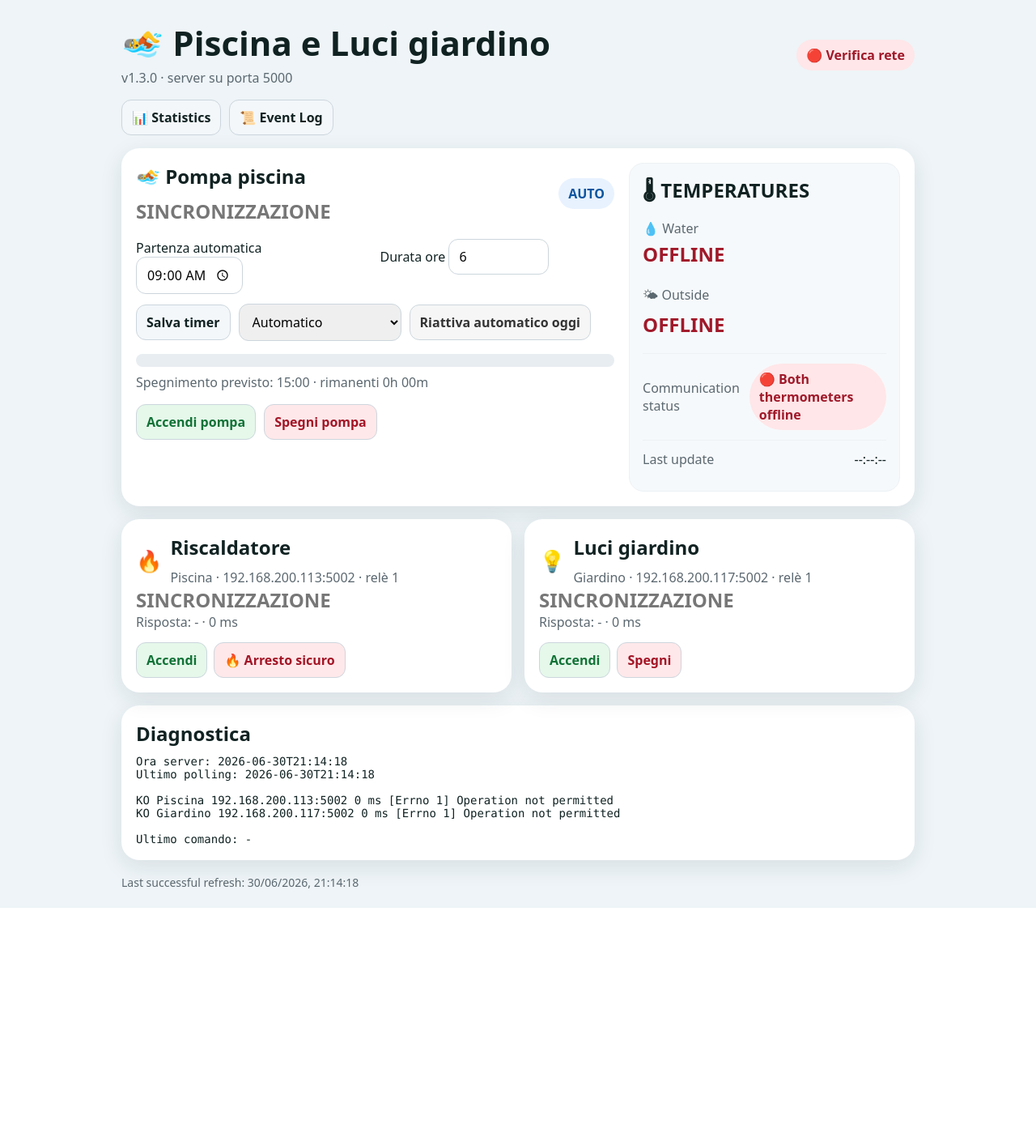
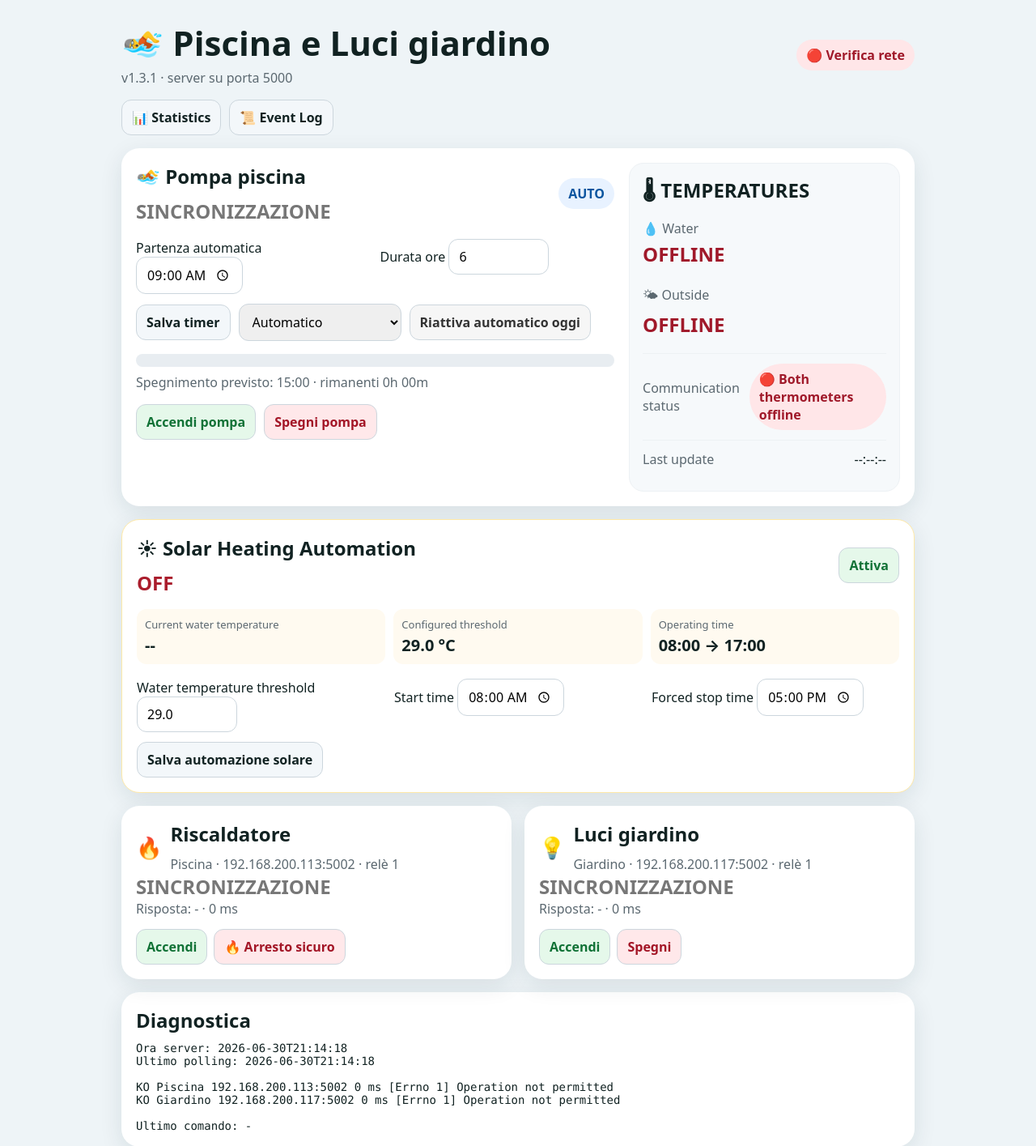
Before and after one commit to miranpiscanc/PoolGardenController, a Flask app: page / in a window 1280 px wide. Shown: the top 1415 px of the page at 81% size. Before the commit the page ends 1121 px from the top, so only its background shows below. Run offline with Flask 2, Linux system fonts and the light colour scheme.

Commit message:
v1.4 - Eco Pool Automation

```diff
--- a/app.py
+++ b/app.py
@@ -1,5 +1,6 @@
 import json
 import atexit
+import shutil
 import threading
 import time
 from datetime import datetime, date, timedelta
@@ -12,14 +13,16 @@
 from temperature_service import DEFAULT_TEMPERATURE_SENSORS, TemperatureService
 
 BASE = Path(__file__).resolve().parent
-CONFIG_PATH = BASE / "config.json"
-STATE_PATH = BASE / "data" / "state.json"
-HEATER_STATS_PATH = BASE / "heater_statistics.json"
-DEVICE_STATS_PATH = BASE / "device_statistics.json"
-EVENT_LOG_PATH = BASE / "event_log.json"
+DATA_DIR = BASE / "data"
+CONFIG_DEFAULTS_PATH = BASE / "config.defaults.json"
+CONFIG_PATH = DATA_DIR / "config.json"
+STATE_PATH = DATA_DIR / "state.json"
+HEATER_STATS_PATH = DATA_DIR / "heater_statistics.json"
+DEVICE_STATS_PATH = DATA_DIR / "device_statistics.json"
+EVENT_LOG_PATH = DATA_DIR / "event_log.json"
 LOG_DIR = BASE / "logs"
 LOG_DIR.mkdir(exist_ok=True)
-STATE_PATH.parent.mkdir(exist_ok=True)
+DATA_DIR.mkdir(exist_ok=True)
 
 app = Flask(__name__)
 app.config["JSON_SORT_KEYS"] = False
@@ -33,6 +36,12 @@
     "last_command": None,
     "started_at": datetime.now().isoformat(timespec="seconds"),
     "scheduler": {"last_action_key": None, "manual_run_until": None, "auto_suspended_date": None},
+    "solar_heating": {
+        "last_start_date": None,
+        "auto_started_date": None,
+        "safe_stop_started_date": None,
+        "safe_stop_completed_date": None
+    },
     "heater_safe_stop": {
         "state": "IDLE",
         "running": False,
@@ -45,6 +54,7 @@
 }
 _safe_stop_thread = None
 _safe_stop_reset_thread = None
+_solar_safe_stop_monitor_thread = None
 temperature_service = None
 SAFE_STOP_COMPLETED_VISIBLE_SECONDS = 3
 MAX_EVENTS = 500
@@ -60,13 +70,48 @@
 }
 
 
+def write_default_json(path, data):
+    path.write_text(json.dumps(data, indent=2, ensure_ascii=False), encoding="utf-8")
+
+
+def migrate_or_create_json(path, legacy_path, default_data):
+    if path.exists():
+        return
+    if legacy_path.exists():
+        shutil.move(str(legacy_path), str(path))
+        return
+    write_default_json(path, default_data)
+
+
+def initialize_runtime_data():
+    DATA_DIR.mkdir(exist_ok=True)
+    if not CONFIG_PATH.exists():
+        legacy_config_path = BASE / "config.json"
+        if legacy_config_path.exists():
+            shutil.move(str(legacy_config_path), str(CONFIG_PATH))
+        elif CONFIG_DEFAULTS_PATH.exists():
+            shutil.copyfile(CONFIG_DEFAULTS_PATH, CONFIG_PATH)
+        else:
+            write_default_json(CONFIG_PATH, {})
+    migrate_or_create_json(DEVICE_STATS_PATH, BASE / "device_statistics.json", {"updated_at": None, "relays": {}})
+    migrate_or_create_json(HEATER_STATS_PATH, BASE / "heater_statistics.json", STATS_DEFAULTS)
+    migrate_or_create_json(EVENT_LOG_PATH, BASE / "event_log.json", [])
+
+
+initialize_runtime_data()
+
+
 def now():
     return datetime.now()
 
 
 def load_config():
     with open(CONFIG_PATH, "r", encoding="utf-8") as f:
-        return json.load(f)
+        cfg = json.load(f)
+    changed = ensure_config_defaults(cfg)
+    if changed:
+        save_config(cfg)
+    return cfg
 
 
 def app_version(cfg):
@@ -76,6 +121,25 @@
 def save_config(cfg):
     with open(CONFIG_PATH, "w", encoding="utf-8") as f:
         json.dump(cfg, f, indent=2, ensure_ascii=False)
+
+
+def ensure_config_defaults(cfg):
+    changed = False
+    if "solar_heating" not in cfg or not isinstance(cfg.get("solar_heating"), dict):
+        cfg["solar_heating"] = {}
+        changed = True
+    solar = cfg["solar_heating"]
+    defaults = {
+        "enabled": False,
+        "water_temperature_threshold": 29.0,
+        "start_time": "08:00",
+        "forced_stop_time": "17:00"
+    }
+    for key, value in defaults.items():
+        if key not in solar:
+            solar[key] = value
+            changed = True
+    return changed
 
 
 def load_state():
@@ -91,6 +155,7 @@
     with _lock:
         data = {
             "scheduler": _runtime.get("scheduler", {}),
+            "solar_heating": _runtime.get("solar_heating", {}),
             "saved_at": now().isoformat(timespec="seconds")
         }
         if extra:
@@ -758,6 +823,14 @@
     return n.replace(hour=h, minute=m, second=0, microsecond=0)
 
 
+def valid_hhmm(value):
+    try:
+        parse_today_time(value)
+        return True
+    except Exception:
+        return False
+
+
 def pump_window(cfg):
     p = cfg["pump"]
     start = parse_today_time(p.get("start_time", "09:00"))
@@ -770,6 +843,152 @@
     p = cfg["pump"]
     key = f"{p['device']}:{p['relay']}"
     return _runtime.get("relays", {}).get(key, {}).get("active")
+
+
+def water_temperature_snapshot():
+    if temperature_service is None:
+        return None
+    water = temperature_service.snapshot().get("sensors", {}).get("water")
+    if not water or not water.get("online"):
+        return None
+    try:
+        return float(water.get("value"))
+    except (TypeError, ValueError):
+        return None
+
+
+def solar_heating_config(cfg):
+    ensure_config_defaults(cfg)
+    return cfg["solar_heating"]
+
+
+def solar_heating_window(cfg):
+    solar = solar_heating_config(cfg)
+    return (
+        parse_today_time(solar.get("start_time", "08:00")),
+        parse_today_time(solar.get("forced_stop_time", "17:00"))
+    )
+
+
+def solar_heating_snapshot(cfg=None):
+    if cfg is None:
+        cfg = load_config()
+    solar = dict(solar_heating_config(cfg))
+    start, stop = solar_heating_window(cfg)
+    with _lock:
+        runtime = dict(_runtime["solar_heating"])
+    water_temperature = water_temperature_snapshot()
+    return {
+        **solar,
+        "status": "ON" if solar.get("enabled") else "OFF",
+        "water_temperature": water_temperature,
+        "operating_start_time": start.strftime("%H:%M"),
+        "operating_stop_time": stop.strftime("%H:%M"),
+        "safe_stop_time": (stop - timedelta(minutes=2)).strftime("%H:%M"),
+        "runtime": runtime
+    }
+
+
+def record_solar_event(event, reason=""):
+    record_event("Solar Heating", "Automation", event, "Solar Heating", reason)
+    log(f"SOLAR_HEATING {event} | {reason}")
+
+
+def monitor_solar_safe_stop_completion(target_date):
+    while True:
+        safe_stop = safe_stop_snapshot()
+        if not safe_stop.get("running"):
+            if safe_stop.get("state") == "COMPLETED":
+                with _lock:
+                    state = _runtime["solar_heating"]
+                    if state.get("safe_stop_completed_date") != target_date:
+                        state["safe_stop_completed_date"] = target_date
+                        save_state()
+                        record_solar_event("Automatic Safe Stop completed")
+            return
+        time.sleep(1)
+
+
+def start_solar_safe_stop_monitor(target_date):
+    global _solar_safe_stop_monitor_thread
+    if _solar_safe_stop_monitor_thread and _solar_safe_stop_monitor_thread.is_alive():
+        return
+    _solar_safe_stop_monitor_thread = threading.Thread(
+        target=monitor_solar_safe_stop_completion,
+        args=(target_date,),
+        daemon=True
+    )
+    _solar_safe_stop_monitor_thread.start()
+
+
+def solar_heating_tick():
+    cfg = load_config()
+    solar = solar_heating_config(cfg)
+    today = date.today().isoformat()
+    state = _runtime["solar_heating"]
+
+    if not solar.get("enabled"):
+        return
+
+    current = now()
+    start, stop = solar_heating_window(cfg)
+    safe_stop_at = stop - timedelta(minutes=2)
+
+    if state.get("auto_started_date") == today:
+        safe_stop = safe_stop_snapshot()
+        if (
+            state.get("safe_stop_started_date") == today
+            and state.get("safe_stop_completed_date") != today
+            and safe_stop.get("state") == "COMPLETED"
+            and not safe_stop.get("running")
+        ):
+            state["safe_stop_completed_date"] = today
+            save_state()
+            record_solar_event("Automatic Safe Stop completed")
+
+        if current >= safe_stop_at and state.get("safe_stop_started_date") != today:
+            state["safe_stop_started_date"] = today
+            save_state()
+            record_solar_event("Automatic Safe Stop started")
+            start_heater_safe_stop(source="solar_heating_safe_stop")
+            start_solar_safe_stop_monitor(today)
+        return
+
+    if current < start or current >= stop or state.get("last_start_date") == today:
+        return
+
+    state["last_start_date"] = today
+    water_temperature = water_temperature_snapshot()
+    if water_temperature is None:
+        save_state()
+        record_solar_event("Automatic heating skipped", "Water temperature unavailable")
+        return
+
+    threshold = float(solar.get("water_temperature_threshold", 29.0))
+    if water_temperature > threshold:
+        save_state()
+        record_solar_event(
+            f"Automatic heating skipped (Water already {water_temperature:.1f}°C)"
+        )
+        return
+
+    pump_dev, pump_no = pump_relay(cfg)
+    heater_dev, heater_no = heater_relay(cfg)
+    pump_status = set_one_raw(cfg, pump_dev, pump_no, True, source="solar_heating")
+    if not relay_set_confirmed(pump_status, True):
+        save_state()
+        record_solar_event("Automatic heating skipped", "Pump start was not confirmed")
+        return
+    heater_status = set_one_raw(cfg, heater_dev, heater_no, True, source="solar_heating")
+    if not relay_set_confirmed(heater_status, True):
+        save_state()
+        record_solar_event("Automatic heating skipped", "Heater start was not confirmed")
+        return
+    state["auto_started_date"] = today
+    state["safe_stop_started_date"] = None
+    state["safe_stop_completed_date"] = None
+    save_state()
+    record_solar_event(f"Automatic heating started (Water {water_temperature:.1f}°C)")
 
 
 def scheduler_tick():
@@ -836,10 +1055,13 @@
     st = load_state()
     if isinstance(st.get("scheduler"), dict):
         _runtime["scheduler"].update(st["scheduler"])
+    if isinstance(st.get("solar_heating"), dict):
+        _runtime["solar_heating"].update(st["solar_heating"])
     while True:
         try:
             poll_all()
             scheduler_tick()
+            solar_heating_tick()
         except Exception as exc:
             log(f"ERRORE background: {exc}")
         time.sleep(load_config()["app"].get("poll_seconds", 4))
@@ -904,11 +1126,13 @@
             "heater_statistics": heater_statistics_snapshot(),
             "statistics": statistics_snapshot(cfg),
             "pump": pump,
+            "solar_heating": solar_heating_snapshot(cfg),
             "runtime": {
                 "started_at": _runtime["started_at"],
                 "last_poll": _runtime["last_poll"],
                 "last_command": _runtime["last_command"],
                 "scheduler": _runtime["scheduler"],
+                "solar_heating": _runtime["solar_heating"],
                 "heater_safe_stop": safe_stop_snapshot()
             },
             "now": now().isoformat(timespec="seconds")
@@ -1002,6 +1226,35 @@
     return render_template("event_log.html")
 
 
+@app.route("/api/solar_heating/config", methods=["POST"])
+def api_solar_heating_config():
+    data = request.get_json(force=True)
+    cfg = load_config()
+    solar = solar_heating_config(cfg)
+    was_enabled = bool(solar.get("enabled"))
+
+    if "enabled" in data:
+        solar["enabled"] = bool(data["enabled"])
+    if "water_temperature_threshold" in data:
+        solar["water_temperature_threshold"] = float(data["water_temperature_threshold"])
+    if "start_time" in data:
+        if not valid_hhmm(data["start_time"]):
+            return jsonify({"ok": False, "error": "Invalid start_time"}), 400
+        solar["start_time"] = data["start_time"]
+    if "forced_stop_time" in data:
+        if not valid_hhmm(data["forced_stop_time"]):
+            return jsonify({"ok": False, "error": "Invalid forced_stop_time"}), 400
+        solar["forced_stop_time"] = data["forced_stop_time"]
+
+    save_config(cfg)
+    is_enabled = bool(solar.get("enabled"))
+    if is_enabled != was_enabled:
+        record_solar_event("Solar Heating enabled" if is_enabled else "Solar Heating disabled")
+    else:
+        record_event("Configuration", "Solar Heating", "Configuration changed", "Manual", f"Solar Heating configuration updated: {solar}")
+    return jsonify({"ok": True, "solar_heating": solar_heating_snapshot(cfg)})
+
+
 @app.route("/api/pump/config", methods=["POST"])
 def api_pump_config():
     data = request.get_json(force=True)
--- a/static/app.js
+++ b/static/app.js
@@ -85,6 +85,7 @@
     }
     document.getElementById('bar').style.width=pumpDisplayCache.bar+'%';
     renderTemperatures(s);
+    renderSolarHeating(s);
     renderCards(s);
     renderDiag(s);
   }catch(e){ const gs=document.getElementById('globalStatus'); gs.textContent='🔴 Server non raggiungibile'; gs.className='pill bad'; }
@@ -123,6 +124,32 @@
     comm.textContent='Caricamento…';
     comm.className='pill gray';
   }
+}
+function renderSolarHeating(s){
+  const solar=s.solar_heating||{};
+  const enabled=!!solar.enabled;
+  const state=document.getElementById('solarHeatingState');
+  if(state){
+    state.textContent=enabled?'ON':'OFF';
+    state.className='state '+(enabled?'on':'off');
+  }
+  const toggle=document.getElementById('solarHeatingToggle');
+  if(toggle){
+    toggle.textContent=enabled?'Disattiva':'Attiva';
+    toggle.className=enabled?'off':'on';
+  }
+  const water=document.getElementById('solarWaterTemperature');
+  if(water) water.textContent=solar.water_temperature===null || solar.water_temperature===undefined ? '--' : Number(solar.water_temperature).toFixed(1)+' °C';
+  const thresholdDisplay=document.getElementById('solarThresholdDisplay');
+  if(thresholdDisplay) thresholdDisplay.textContent=Number(solar.water_temperature_threshold||29).toFixed(1)+' °C';
+  const operating=document.getElementById('solarOperatingTime');
+  if(operating) operating.textContent=`${solar.operating_start_time||solar.start_time||'08:00'} → ${solar.operating_stop_time||solar.forced_stop_time||'17:00'}`;
+  const threshold=document.getElementById('solarThreshold');
+  if(threshold && document.activeElement!==threshold) threshold.value=Number(solar.water_temperature_threshold||29).toFixed(1);
+  const start=document.getElementById('solarStartTime');
+  if(start && document.activeElement!==start) start.value=solar.start_time||'08:00';
+  const stop=document.getElementById('solarStopTime');
+  if(stop && document.activeElement!==stop) stop.value=solar.forced_stop_time||'17:00';
 }
 function renderCards(s){
   const root=document.getElementById('relayCards'); root.innerHTML='';
@@ -194,6 +221,20 @@
 async function setRelay(device,relay,active){ await api('/api/relay',{method:'POST',headers:{'Content-Type':'application/json'},body:JSON.stringify({device,relay,active})}); await refresh(); }
 async function safeStopHeater(){ await api('/api/heater/safe_stop',{method:'POST'}); await refresh(); }
 async function savePumpConfig(){ await api('/api/pump/config',{method:'POST',headers:{'Content-Type':'application/json'},body:JSON.stringify({start_time:document.getElementById('startTime').value,duration_hours:parseFloat(document.getElementById('duration').value),mode:document.getElementById('mode').value})}); await refresh(); }
+async function saveSolarHeatingConfig(extra={}){
+  const payload={
+    water_temperature_threshold:parseFloat(document.getElementById('solarThreshold').value),
+    start_time:document.getElementById('solarStartTime').value,
+    forced_stop_time:document.getElementById('solarStopTime').value,
+    ...extra
+  };
+  await api('/api/solar_heating/config',{method:'POST',headers:{'Content-Type':'application/json'},body:JSON.stringify(payload)});
+  await refresh();
+}
+async function toggleSolarHeating(){
+  const enabled=!((lastStatus&&lastStatus.solar_heating&&lastStatus.solar_heating.enabled)||false);
+  await saveSolarHeatingConfig({enabled});
+}
 async function resetAuto(){ await api('/api/pump/reset_auto',{method:'POST'}); await refresh(); }
 if(document.getElementById('relayCards')){ refresh(); refreshTimer=setInterval(refresh, refreshMs); }
 if(document.getElementById('statisticsCards')){ refreshStatistics(); refreshTimer=setInterval(refreshStatistics, refreshMs); }
--- a/static/style.css
+++ b/static/style.css
@@ -10,6 +10,7 @@
 .between{justify-content:space-between}
 .gap{gap:10px}
 .grid.two{display:grid;grid-template-columns:repeat(auto-fit,minmax(180px,1fr));gap:12px;margin:18px 0 12px}
+.grid.three{display:grid;grid-template-columns:repeat(auto-fit,minmax(180px,1fr));gap:12px;margin:18px 0 12px}
 .pump-layout{display:grid;grid-template-columns:minmax(0,1.5fr) minmax(260px,.85fr);gap:18px;align-items:start}
 .pump-temperature-card{background:#f6f9fb;border:1px solid #edf1f4;border-radius:18px;padding:16px}
 .pump-temperature-card .temperature-grid{grid-template-columns:1fr}
@@ -39,6 +40,11 @@
 .temperature-value.offline{color:#a0192a;font-size:24px}
 .temperature-footer{display:flex;justify-content:space-between;gap:12px;align-items:center;border-top:1px solid #edf1f4;margin:12px 0;padding-top:12px}
 .temperature-status{display:flex;justify-content:space-between;gap:12px;align-items:center;border-top:1px solid #edf1f4;margin:12px 0 0;padding-top:12px}
+.solar-card{border:1px solid #ffe9a8}
+.solar-summary{display:grid;grid-template-columns:repeat(auto-fit,minmax(180px,1fr));gap:10px;margin:16px 0 0}
+.solar-summary div{background:#fffaf0;border-radius:12px;padding:10px}
+.solar-summary span{display:block;color:#5b6870;font-size:13px}
+.solar-summary strong{display:block;font-size:20px;margin-top:3px}
 .diag{font-family:ui-monospace,SFMono-Regular,Consolas,monospace;white-space:pre-wrap;font-size:14px}
 .relay-title{display:flex;gap:10px;align-items:center}
 .relay-title .icon{font-size:26px}
--- a/templates/index.html
+++ b/templates/index.html
@@ -85,6 +85,46 @@
       </div>
     </section>
 
+    <section class="card solar-card">
+      <div class="row between">
+        <div>
+          <h2>☀ Solar Heating Automation</h2>
+          <div id="solarHeatingState" class="state unknown">SINCRONIZZAZIONE</div>
+        </div>
+        <button id="solarHeatingToggle" class="secondary" onclick="toggleSolarHeating()">Caricamento…</button>
+      </div>
+
+      <div class="solar-summary">
+        <div>
+          <span>Current water temperature</span>
+          <strong id="solarWaterTemperature">--</strong>
+        </div>
+        <div>
+          <span>Configured threshold</span>
+          <strong id="solarThresholdDisplay">--</strong>
+        </div>
+        <div>
+          <span>Operating time</span>
+          <strong id="solarOperatingTime">08:00 → 17:00</strong>
+        </div>
+      </div>
+
+      <div class="grid three">
+        <label>Water temperature threshold
+          <input id="solarThreshold" type="number" min="0" max="45" step="0.1" value="29.0">
+        </label>
+        <label>Start time
+          <input id="solarStartTime" type="time" value="08:00">
+        </label>
+        <label>Forced stop time
+          <input id="solarStopTime" type="time" value="17:00">
+        </label>
+      </div>
+      <div class="row gap">
+        <button onclick="saveSolarHeatingConfig()">Salva automazione solare</button>
+      </div>
+    </section>
+
     <section class="cards" id="relayCards"></section>
 
     <section class="card small">
```
Also changed, not shown: config.defaults.json (renamed from config.json, +7 -1 lines), README.txt, 1 other file.
